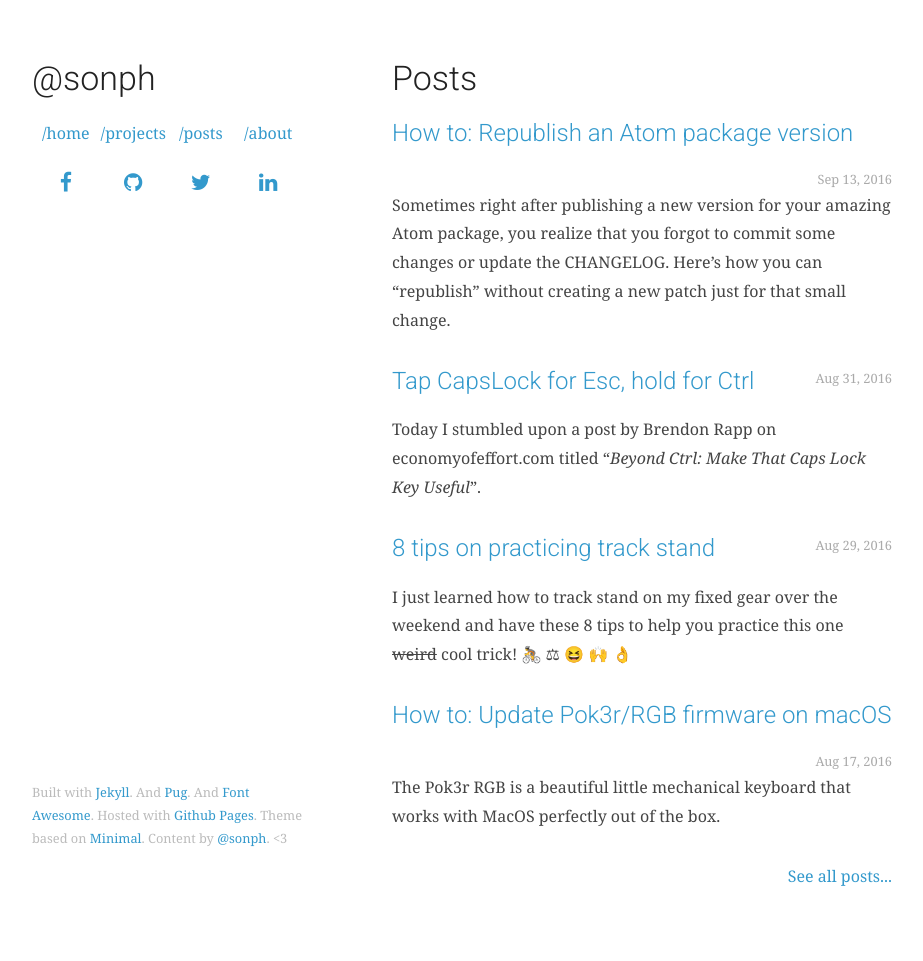
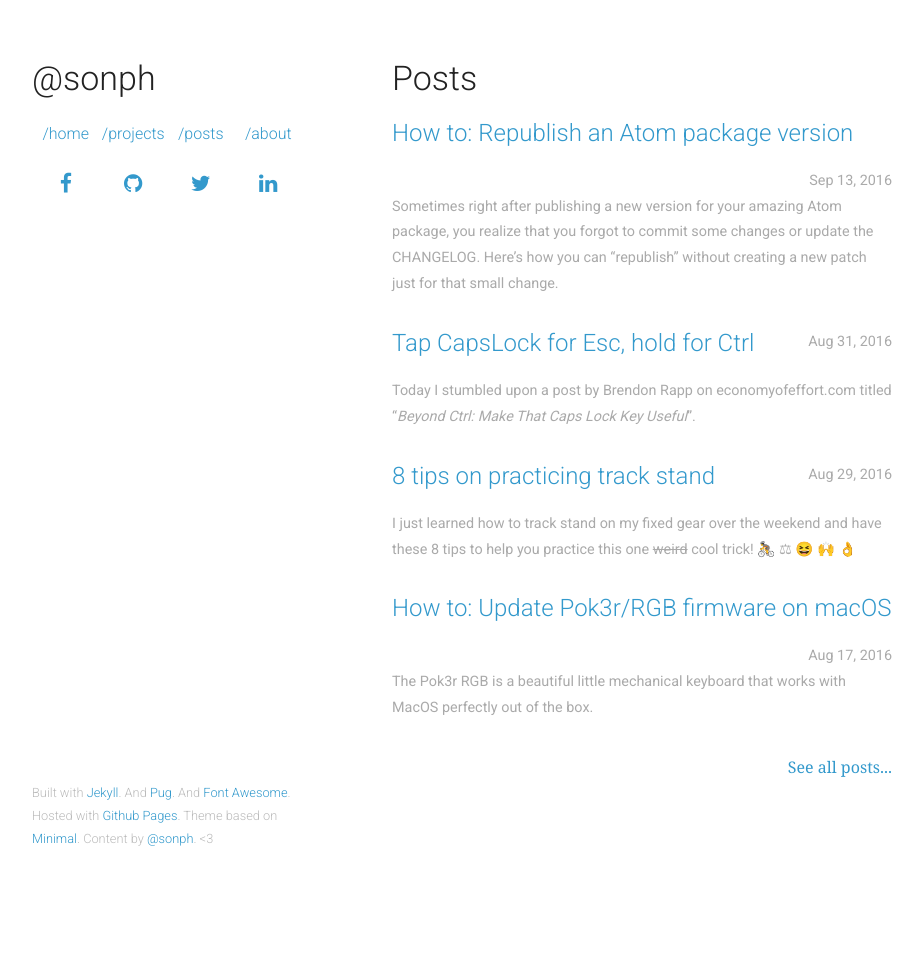
Before and after one commit to sonph/something, a Jekyll site: the page built from index.html, in a window 1280 px wide. Shown: the whole page, without its empty margins (178-1101 px from the left). Built offline with Jekyll 4.4.1, drawn with Linux system fonts in a browser that asks for light colours; some web fonts are replaced; after the commit the page ends 900 px from its top, so only the background shows below that.

Commit message:
some css font changes

```diff
--- a/assets/css/app.sass
+++ b/assets/css/app.sass
@@ -3,17 +3,21 @@
 
 @import url(https://fonts.googleapis.com/css?family=Roboto:400,300|Source+Serif+Pro)
 
+$serif-font-stack: 'Source Serif Pro', Georgia, Times, Times New Roman, serif
+$sans-serif-font-stack: 'Roboto', Helvetica, Arial, sans-serif
+$monospace-font-stack: Menlo, Monaco, Bitstream Vera Sans Mono, Lucida Console, Terminal, Consolas, Liberation Mono, DejaVu Sans Mono, Courier New, monospace
+
 body
   background-color: #fff
   padding: 50px
-  font-family: 'Source Serif Pro', Georgia, Times, Times New Roman, serif
+  font-family: $serif-font-stack
   color: #444
   font-weight: 400
   font-size: 16px
   line-height: 1.8
 
 h1, h2, h3, h4, h5, h6
-  font-family: 'Roboto', Helvetica, Arial, sans-serif
+  font-family: $sans-serif-font-stack
   font-weight: 300
   color: #222
   margin: 0 0 20px
@@ -49,7 +53,7 @@
   font-style: italic
 
 code
-  font-family: Menlo, Monaco, Bitstream Vera Sans Mono, Lucida Console, Terminal, Consolas, Liberation Mono, DejaVu Sans Mono, Courier New, monospace
+  font-family: $monospace-font-stack
   color: #333
   font-size: 13px
   background-color: #f0f0f0
@@ -112,7 +116,12 @@
     white-space: nowrap
 
   a
-    border: none
+    font-family: $sans-serif-font-stack
+    font-weight: 300
+
+footer
+  font-family: $sans-serif-font-stack
+  font-weight: 300
 
 strong
   color: #222
@@ -163,11 +172,14 @@
   .post-date
     float: right
     text-align: right
-    color: #aaa
-    font-size: 0.8em
 
   .post-excerpt
     clear: both
+
+.post-meta
+  color: #aaa
+  font-size: 0.9em
+  font-family: $sans-serif-font-stack
 
 .left
   float: left
```
